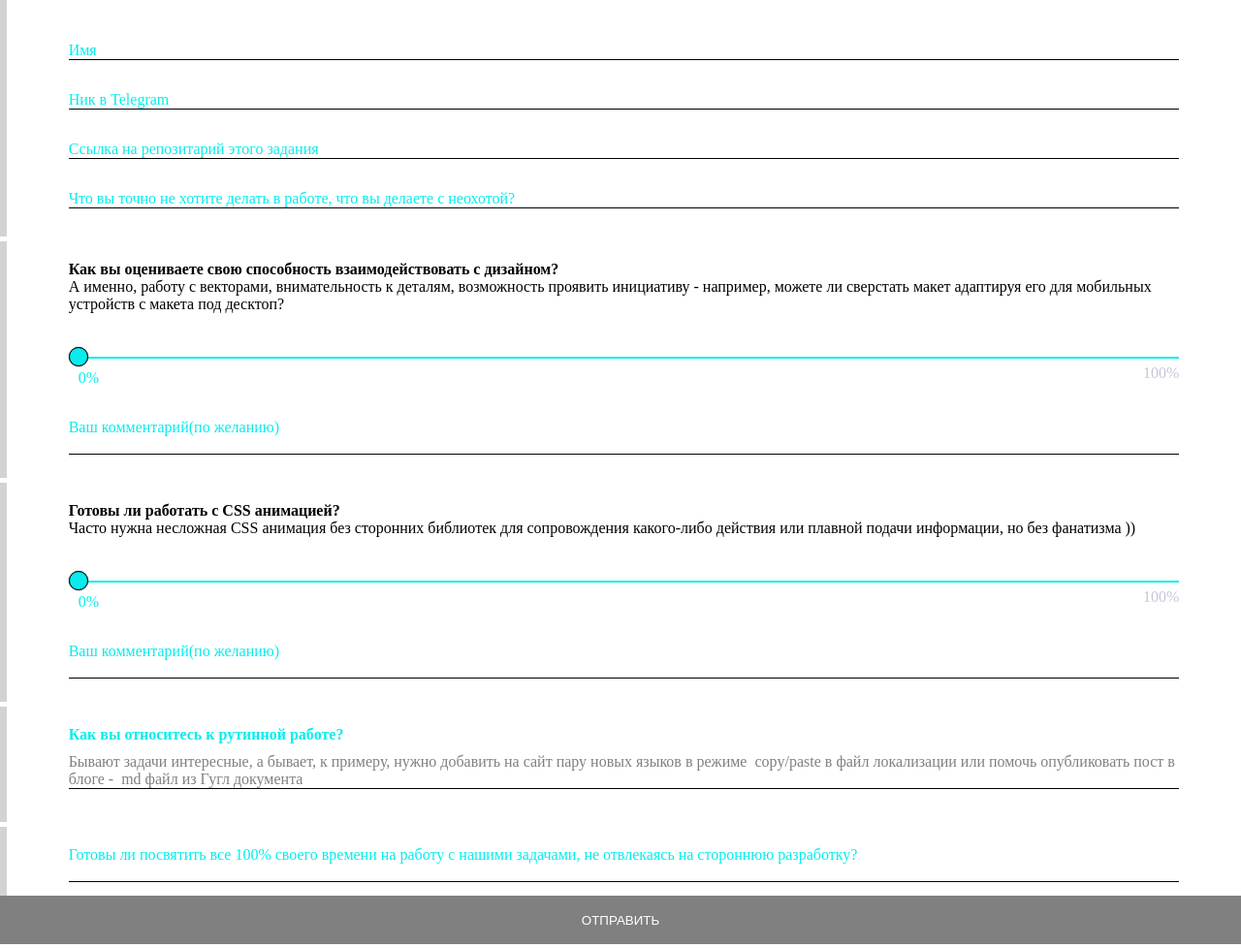
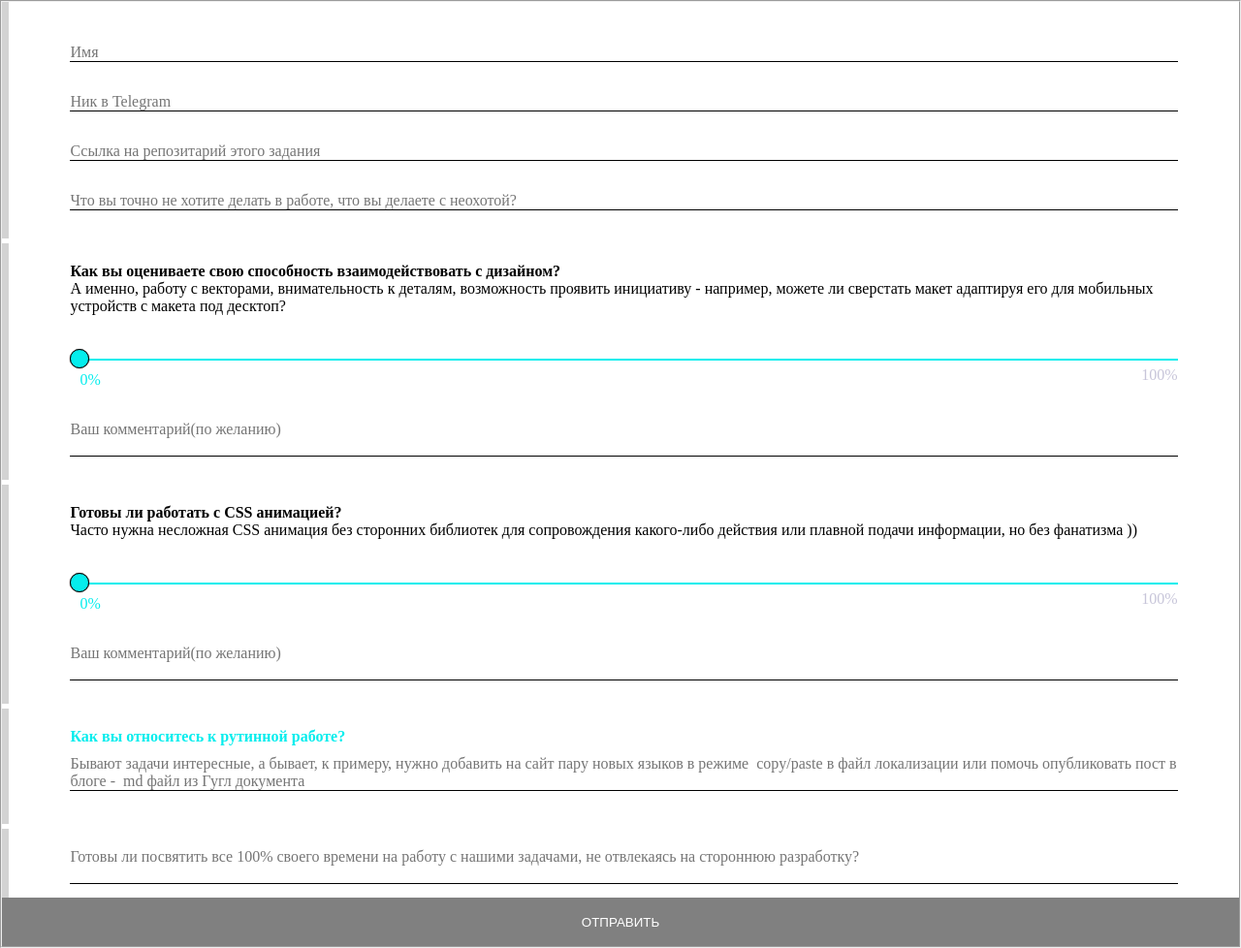
Before and after one commit to NatellaGomza/HTML-Form-Vanila-JS, a plain HTML site: page Index.html in a window 1280 px wide. Shown: the whole page at 97% size. Drawn offline with Linux system fonts and the light colour scheme.

Commit message:
all done before refactoring

```diff
--- a/Index.html
+++ b/Index.html
@@ -7,25 +7,28 @@
 </head>
 
 <body>
-  <form method="post" id="form"></form>
+  <form method="post" id="form">
+    <fieldset>
       <div class="left_border first_block" onkeyup="getFirstBlock(event)" onfocusout="checkFirstBlock(event)">
         <div class="wrapper">
           <label for="name" class="hidden_label">Имя</label>
           <textarea id="telegram" class="text" rows="1" onkeyup="textareaResize(event, 20, 1);"
-      onfocus="showHiddenLabel(event)" onblur="hideLabel(event)" placeholder="Имя">Имя</textarea>
+            onfocus="showHiddenLabel(event)" onblur="hideLabel(event)" placeholder="Имя"></textarea>
           <div id="text_area_div"></div>
           <label for="telegram" class="hidden_label">Ник в Telegram</label>
           <textarea id="telegram" class="text" rows="1" onkeyup="textareaResize(event, 20, 1);"
-        onfocus="showHiddenLabel(event)" onblur="hideLabel(event)" placeholder="Ник в Telegram">Ник в Telegram</textarea>
+            onfocus="showHiddenLabel(event)" onblur="hideLabel(event)" placeholder="Ник в Telegram"></textarea>
           <div id="text_area_div"></div>
           <label for="link" class="hidden_label">Ссылка на репозитарий этого задания</label>
-      <textarea id="link" class="text" rows="1" onkeyup="textareaResize(event, 20, 1);" onfocus="showHiddenLabel(event)"
-        onblur="hideLabel(event)" placeholder="Ссылка на репозитарий этого задания">Ссылка на репозитарий этого задания</textarea>
+          <textarea id="link" class="text" rows="1" onkeyup="textareaResize(event, 20, 1);"
+            onfocus="showHiddenLabel(event)" onblur="hideLabel(event)"
+            placeholder="Ссылка на репозитарий этого задания"></textarea>
           <div id="text_area_div"></div>
-      <label for="work_preferences" class="hidden_label">Что вы точно не хотите делать в работе, что вы делаете с неохотой?</label>
+          <label for="work_preferences" class="hidden_label">Что вы точно не хотите делать в работе, что вы делаете с
+            неохотой?</label>
           <textarea id="work_preferences" class="text" rows="1" onkeyup="textareaResize(event, 20, 1);"
-        onfocus="showHiddenLabel(event)"
-        onblur="hideLabel(event)" placeholder="Что вы точно не хотите делать в работе, что вы делаете с неохотой?">Что вы точно не хотите делать в работе, что вы делаете с неохотой?</textarea>
+            onfocus="showHiddenLabel(event)" onblur="hideLabel(event)"
+            placeholder="Что вы точно не хотите делать в работе, что вы делаете с неохотой?"></textarea>
           <div id="text_area_div"></div>
         </div>
       </div>
@@ -33,7 +36,9 @@
         <div class="wrapper second_block">
           <div>
             <h4>Как вы оцениваете свою способность взаимодействовать с дизайном?</h4>
-        <p>А именно, работу с векторами, внимательность к деталям, возможность проявить инициативу - например, можете ли сверстать макет адаптируя его для мобильных устройств с макета под десктоп?</p>
+            <p>А именно, работу с векторами, внимательность к деталям, возможность проявить инициативу - например,
+              можете
+              ли сверстать макет адаптируя его для мобильных устройств с макета под десктоп?</p>
           </div>
           <label for="comment_for_range" class="hidden_label">Ссылка на репозитарий этого задания</label>
           <div class="range_wrap">
@@ -44,26 +49,30 @@
           </div>
           <label for="comment1" class="hidden_label">Ваш комментарий(по желанию)</label>
           <textarea id="comment1" class="text" rows="2" onkeyup="textareaResize(event, 20, 1);"
-        onfocus="showHiddenLabel(event)" onblur="hideLabel(event)" placeholder="Ваш комментарий(по желанию)">Ваш комментарий(по желанию)</textarea>
+            onfocus="showHiddenLabel(event)" onblur="hideLabel(event)"
+            placeholder="Ваш комментарий(по желанию)"></textarea>
           <div id="text_area_div"></div>
         </div>
       </div>
-  <div class="left_border third_block"  onkeyup="getThirdBlock(event)" onfocusout="checkThirdBlock(event)">
+      <div class="left_border third_block" onkeyup="getThirdBlock(event)" onfocusout="checkThirdBlock(event)">
         <div class="wrapper third_block">
           <div>
             <h4>Готовы ли работать с CSS анимацией?</h4>
-        <p>Часто нужна несложная CSS анимация без сторонних библиотек для сопровождения какого-либо действия или плавной подачи информации, но без фанатизма ))</p>
+            <p>Часто нужна несложная CSS анимация без сторонних библиотек для сопровождения какого-либо действия или
+              плавной подачи информации, но без фанатизма ))</p>
           </div>
           <label for="comment_for_range" class="hidden_label">Ссылка на репозитарий этого задания</label>
           <div class="range_wrap">
-        <input type="range" class="second_range" value="0" OnInput="changingSecondRange();" min="0" max="100" step="1">
+            <input type="range" class="second_range" value="0" OnInput="changingSecondRange();" min="0" max="100"
+              step="1">
             <div id="valueMin2">0</div>
             <span class="range_label_second">0%</span>
             <div id="valueMax2">100%</div>
           </div>
           <label for="comment1" class="hidden_label">Ваш комментарий(по желанию)</label>
           <textarea id="comment1" class="text" rows="2" onkeyup="textareaResize(event, 20, 1);"
-        onfocus="showHiddenLabel(event)" onblur="hideLabel(event)" placeholder="Ваш комментарий(по желанию)">Ваш комментарий(по желанию)</textarea>
+            onfocus="showHiddenLabel(event)" onblur="hideLabel(event)"
+            placeholder="Ваш комментарий(по желанию)"></textarea>
           <div id="text_area_div"></div>
         </div>
       </div>
@@ -73,21 +82,27 @@
             <h4>Как вы относитесь к рутинной работе?</h4>
           </div>
           <textarea id="comment1" class="text" rows="2" onkeyup="textareaResize(event, 20, 2); fixHeight();"
-        onfocus="showHiddenLabelUnder(event)"
-        onblur="hideLabelUnder(event)" placeholder="Бывают задачи интересные, а бывает, к примеру, нужно добавить на сайт пару новых языков в режиме  copy/paste в файл локализации или помочь опубликовать пост в блоге -  md файл из Гугл документа">Бывают задачи интересные, а бывает, к примеру, нужно добавить на сайт пару новых языков в режиме  copy/paste в файл локализации или помочь опубликовать пост в блоге -  md файл из Гугл документа</textarea>
+            onfocus="showHiddenLabelUnder(event)" onblur="hideLabelUnder(event)"
+            placeholder="Бывают задачи интересные, а бывает, к примеру, нужно добавить на сайт пару новых языков в режиме  copy/paste в файл локализации или помочь опубликовать пост в блоге -  md файл из Гугл документа"></textarea>
           <div id="text_area_div"></div>
-      <label for="comment1" class="hidden_label">Бывают задачи интересные, а бывает, к примеру, нужно добавить на сайт пару новых языков в режиме  copy/paste в файл локализации или помочь опубликовать пост в блоге -  md файл из Гугл документа</label>
+          <label for="comment1" class="hidden_label">Бывают задачи интересные, а бывает, к примеру, нужно добавить на
+            сайт
+            пару новых языков в режиме copy/paste в файл локализации или помочь опубликовать пост в блоге - md файл из
+            Гугл документа</label>
         </div>
       </div>
       <div class="left_border fifth_block" onkeyup="getFifthBlock(event)" onfocusout="checkFifthBlock(event)">
-    <div class="wrapper fifth_block" >
-      <label>Готовы ли посвятить все 100% своего времени на работу с нашими задачами, не отвлекаясь на стороннюю разработку?</label>
+        <div class="wrapper fifth_block">
+          <label>Готовы ли посвятить все 100% своего времени на работу с нашими задачами, не отвлекаясь на стороннюю
+            разработку?</label>
           <textarea class="text" rows="2" onkeyup="textareaResize(event, 20, 1);"
-        onfocus="showHiddenLabelLastBlock(event)" onblur="hideLabelLastBlock(event)" placeholder ="Готовы ли посвятить все 100% своего времени на работу с нашими задачами, не отвлекаясь на стороннюю разработку?" >Готовы ли посвятить все 100% своего времени на работу с нашими задачами, не отвлекаясь на стороннюю разработку?</textarea>
+            onfocus="showHiddenLabelLastBlock(event)" onblur="hideLabelLastBlock(event)"
+            placeholder="Готовы ли посвятить все 100% своего времени на работу с нашими задачами, не отвлекаясь на стороннюю разработку?"></textarea>
           <div id="text_area_div"></div>
         </div>
       </div>
       <input type="submit" id="submit" value="ОТПРАВИТЬ" />
+    </fieldset>
   </form>
   <script src="main.js"></script>
 </body>
--- a/main.js
+++ b/main.js
@@ -1,10 +1,7 @@
 let leftBorderColor;
 let isBlockReady = false;
-let form = document.querySelector("form");
-let leftBorder = document.getElementsByClassName("left_border");
-console.log(leftBorder);
+let fieldset = document.querySelector("fieldset");
 let button = document.querySelector("#submit");
-let mainCounter = 0;
 
 function textareaResize(event, line_height, min_line_count) {
   let min_line_height = min_line_count * line_height;
@@ -99,6 +96,7 @@ function checkFirstBlock(event) {
   if (counter != textareaArr.length) {
     block.style.borderColor = "red";
   }
+
 }
 
 function getSecondBlock(event) {
@@ -115,7 +113,6 @@ function getSecondBlock(event) {
   }
 
   if (isBlockReady) {
-    mainCounter++;
     pickOutBorder(event, block);
   }
 }
@@ -158,7 +155,6 @@ function getThirdBlock(event) {
   }
 
   if (isBlockReady) {
-    mainCounter++;
     pickOutBorder(event, block);
   }
 }
@@ -201,7 +197,6 @@ function getFourthBlock(event) {
   }
 
   if (isBlockReady) {
-    mainCounter++;
     pickOutBorder(event, block);
   }
 }
@@ -244,7 +239,6 @@ function getFifthBlock(event) {
   }
 
   if (isBlockReady) {
-    mainCounter++;
     pickOutBorder(event, block);
   }
 }
@@ -421,22 +415,30 @@ function hideSpan() {
 }
 
 button.addEventListener("click", function (event) {
+  let leftBorder = document.getElementsByClassName("left_border");
+  let mainCounter=0;
   event.preventDefault();
-  let textInfo = document.querySelectorAll("textarea");
-  let textInfoArr = Array.from(textInfo);
+
   let arr = Array.from(leftBorder);
-  arr.forEach( el => {
-    console.log(el);
-    if (el.borderColor === "rgb(5, 237, 237)") {
+  for (let i = 0; i < arr.length; i++) {
+    if (arr[i].style.borderColor === "rgb(5, 237, 237)") {
+      console.log(arr[i]);
       mainCounter++;
     }
-  })
+  }
 
-    console.log( mainCounter++);
+  console.log(mainCounter);
 
-    if (mainCounter == textInfoArr.length) {
-      button.value = "ОТПРАВЛЕНО";
-      button.style.backgroundColor = "green";
-      arr.forEach(el => el.style.borderColor = "green");
-    }
+  if (mainCounter === arr.length) {
+    button.value = "ОТПРАВЛЕНО";
+    button.style.backgroundColor = "green";
+    arr.forEach(el => el.style.borderColor = "green");
+    fieldset.setAttribute('disabled', "");
+    let textInfo = document.querySelectorAll("textarea");
+    let textInfoArr = Array.from(textInfo);
+    textInfo.forEach(el => {
+      console.log(el)
+      el.style.backgroundColor = "white"
+    })
+  }
 });
```
Lines whose indentation alone changed are shown as unchanged.
